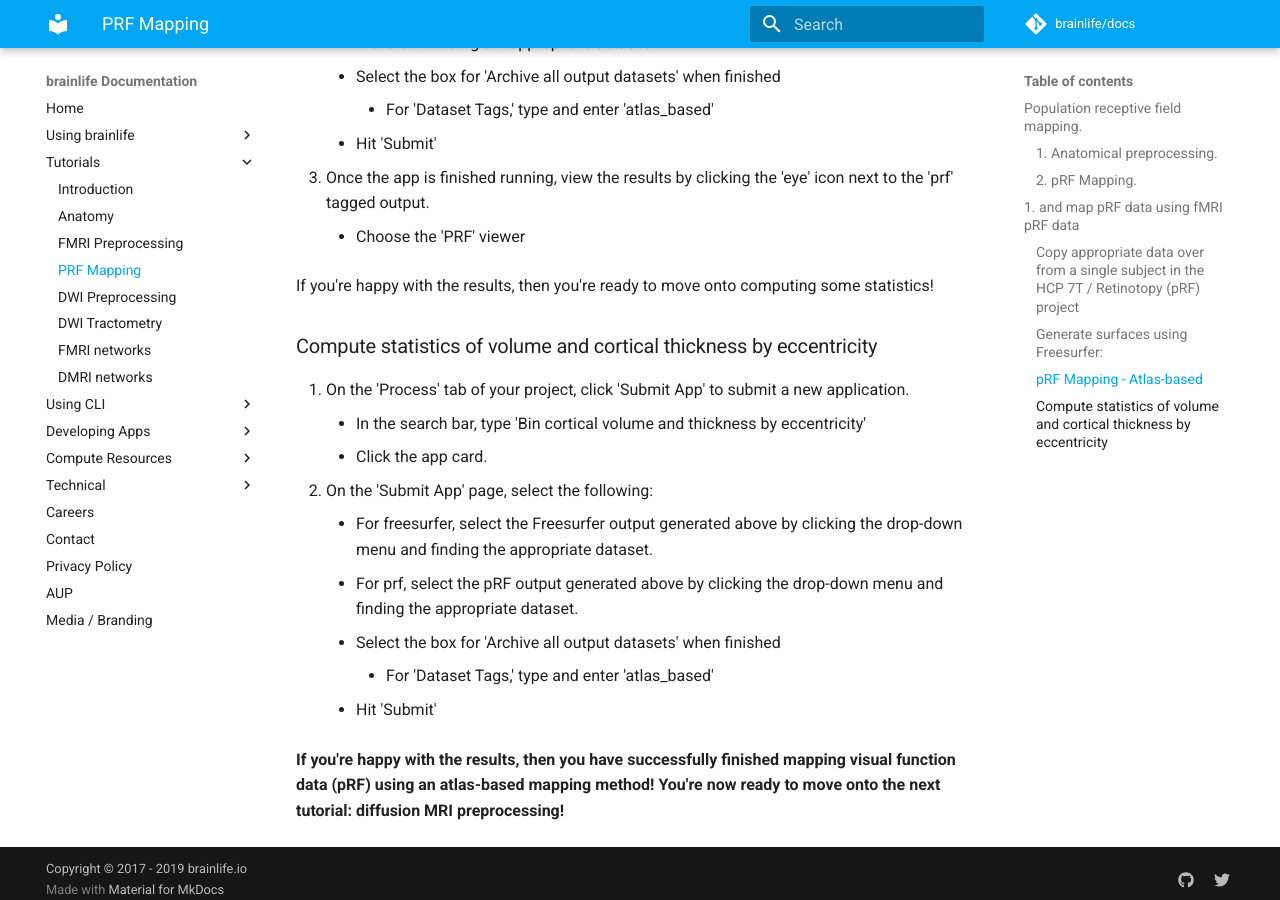
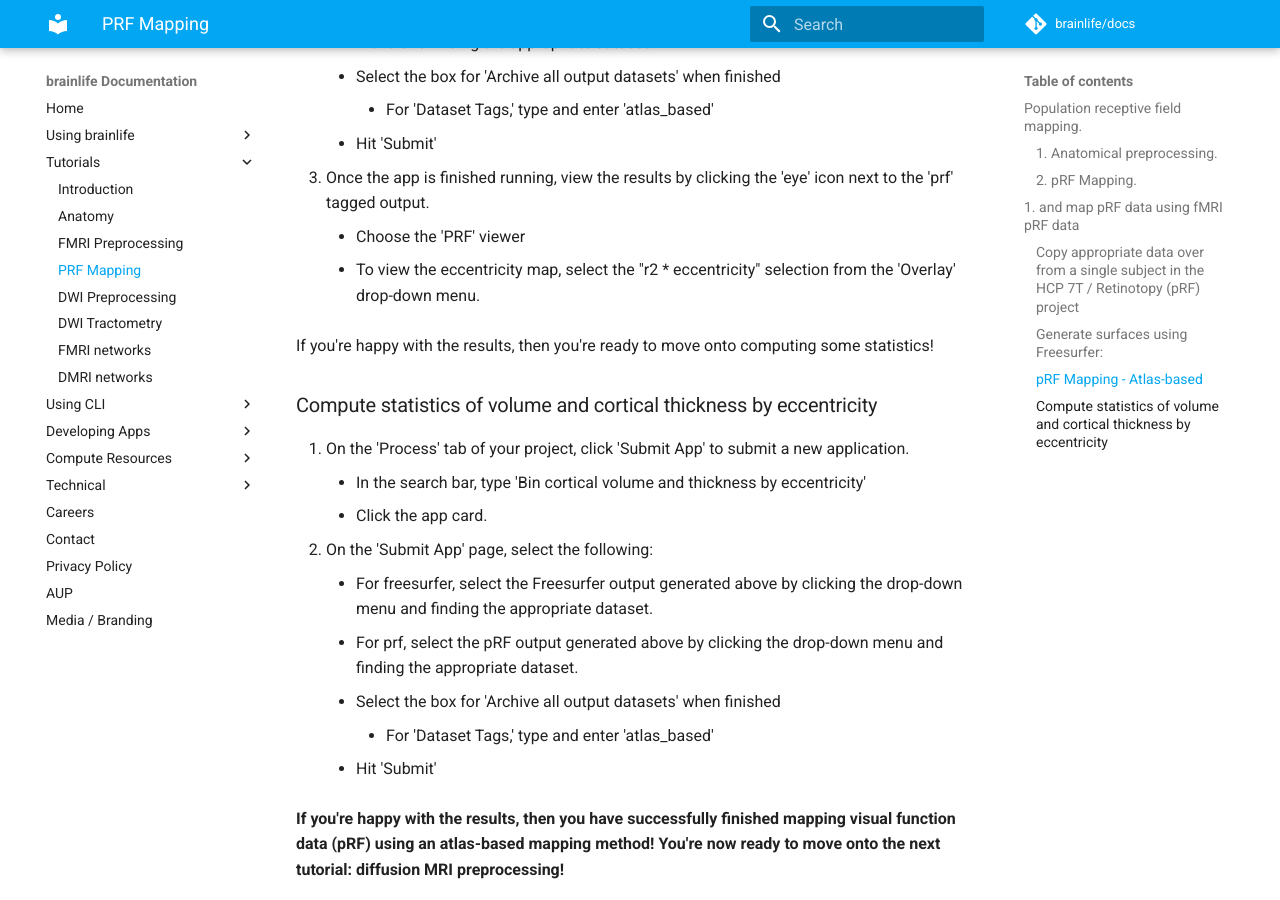
Before and after one commit to brainlife/docs, an MkDocs documentation site: the page built from docs/tutorial/prf-mapping.md, in a window 1280 px wide and 900 px high, scrolled down 3066 px. Built offline with MkDocs 1.6.1 and Material for MkDocs 9.7.7, drawn with Linux system fonts in a browser that asks for light colours; comment, search, counter and statistics services are not loaded.

Commit message:
Update prf-mapping.md

```diff
--- a/docs/tutorial/prf-mapping.md
+++ b/docs/tutorial/prf-mapping.md
@@ -79,6 +79,7 @@
     * Hit 'Submit'
 1. Once the app is finished running, view the results by clicking the 'eye' icon next to the 'prf' tagged output.
     * Choose the 'PRF' viewer
+    * To view the eccentricity map, select the "r2 * eccentricity" selection from the 'Overlay' drop-down menu.
 
 If you're happy with the results, then you're ready to move onto computing some statistics!
 
```
